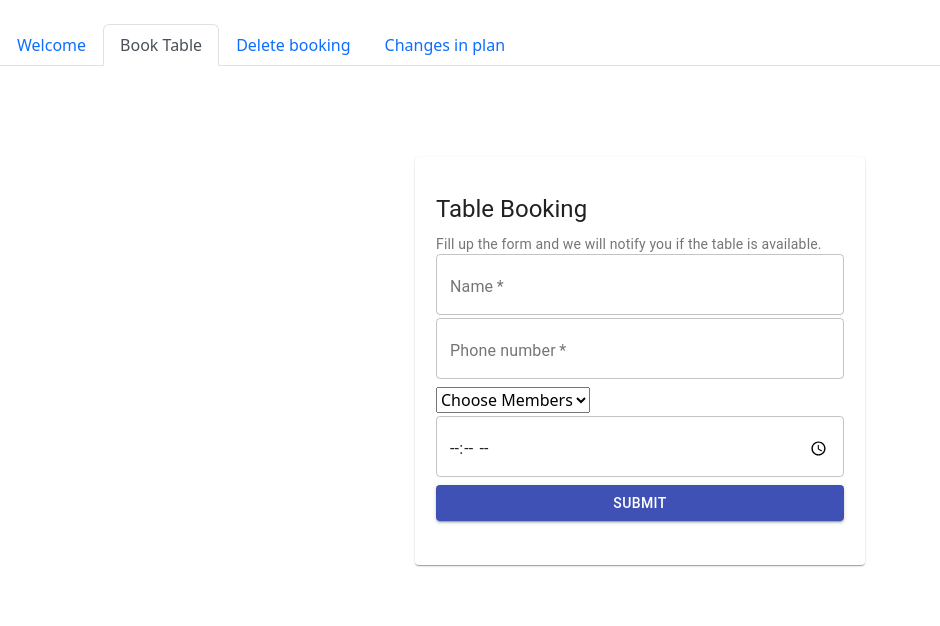
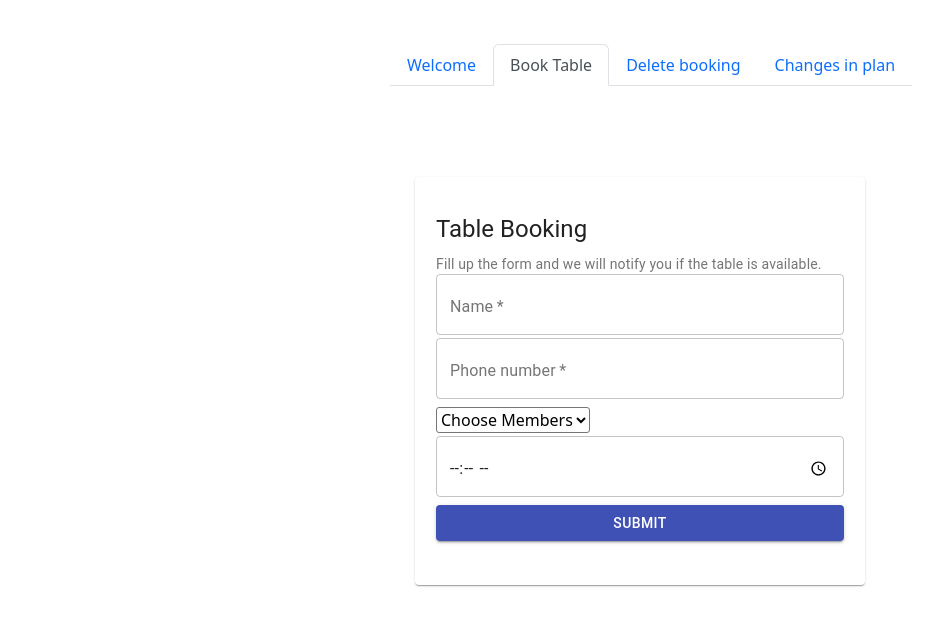
Before and after one commit to Aarish-datagrokr/Restaurant-Frontend-TS, a React (Create React App) app: page / in a window 1280 px wide. Both pictures are taken after a click on the tab "Book Table". Shown: the top 626 px of the page, without its empty margins (0-940 px from the left). Built offline with nearby package versions, Linux system fonts and the light colour scheme.

Commit message:
Styling changes

```diff
--- a/src/App.tsx
+++ b/src/App.tsx
@@ -12,11 +12,12 @@ function App() {
   return (
     <Container className="py-4">
         <Row className="justify-content-center">
+        <Card style={{ maxWidth: 510,  padding: "20px 5px", margin: "0 auto", boxShadow: "none"}}>
           <Tabs defaultActiveKey="first" variant='tabs'  className='mb-1 p-0' style={{position:"absolute"}}>
 
               <Tab title="Welcome" eventKey="first" style={{paddingTop:"100pt"}}>
                 <Card>
-              <Typography gutterBottom variant="h3" align="center">
+              <Typography gutterBottom variant="h4" align="center">
                   Welcome to XYZ-Restaurant, We have tables available for maximum 4 people and booking is closed after 8 pm.
               </Typography>
               </Card>
@@ -35,6 +36,7 @@ function App() {
               </Tab>
 
           </Tabs>
+          </Card>
         </Row>
       </Container>
   );
--- a/src/components/BookingForm.tsx
+++ b/src/components/BookingForm.tsx
@@ -7,6 +7,8 @@ import DialogContentText from "@material-ui/core/DialogContentText";
 import DialogTitle from "@material-ui/core/DialogTitle";
 import DialogActions from "@material-ui/core/DialogActions";
 import DialogContent from "@material-ui/core/DialogContent";
+import './styles/select.css';
+import { grey } from '@material-ui/core/colors';
 
 
 const useStyles = makeStyles((Theme) => ({
@@ -112,7 +114,7 @@ const BookingForm = () => {
                        value={phoneNo} placeholder="Enter phone number" label="Phone number" variant="outlined" fullWidth required />
                   </Grid>
                   <Grid item xs={12}>
-                  <select name="members" value={members} onChange={membersChange} placeholder='Members'>
+                  <select name="members" value={members} onChange={membersChange} placeholder='Members' className='select-dropdown'>
                     <option value='0' selected disabled>
                       Choose Members
                     </option>
--- a/src/components/UpdateBookingForm.tsx
+++ b/src/components/UpdateBookingForm.tsx
@@ -7,6 +7,7 @@ import DialogContentText from "@material-ui/core/DialogContentText";
 import DialogTitle from "@material-ui/core/DialogTitle";
 import DialogActions from "@material-ui/core/DialogActions";
 import DialogContent from "@material-ui/core/DialogContent";
+import './styles/select.css';
 
 const useStyles = makeStyles((Theme) => ({
   backDrop: {
@@ -102,7 +103,7 @@ const UpdateBookingForm = () => {
                        value={phoneNo} placeholder="Enter phone number" label="Phone number" variant="outlined" fullWidth required />
                   </Grid>
                   <Grid item xs={12}>
-                  <select name="members" value={members} onChange={membersChange} placeholder='Members'>
+                  <select name="members" value={members} onChange={membersChange} placeholder='Members' className='select-dropdown'>
                     <option value='0' selected disabled>
                       Choose Members
                     </option>
--- /dev/null
+++ b/src/components/styles/select.css
@@ -0,0 +1,40 @@
+.select-dropdown,
+.select-dropdown * {
+	margin: 0;
+	padding: 0;
+	position: relative;
+	box-sizing: content-box;
+}
+.select-dropdown {
+	font-weight : lighter;
+	position: relative;
+	background-color: white;
+	border-radius: 3px;
+}
+.select-dropdown select {
+	font-size: 1rem;
+	font-weight: normal;
+	max-width: 100%;
+	padding: 8px 24px 8px 10px;
+	border: none;
+	background-color: transparent;
+		-webkit-appearance: none;
+		-moz-appearance: none;
+	appearance: none;
+}
+.select-dropdown select:active, .select-dropdown select:focus {
+	outline: none;
+	box-shadow: none;
+}
+.select-dropdown:after {
+	content: "";
+	position: absolute;
+	top: 50%;
+	right: 8px;
+	width: 0;
+	height: 0;
+	margin-top: -2px;
+	border-top: 5px solid #aaa;
+	border-right: 5px solid transparent;
+	border-left: 5px solid transparent;
+}
```
